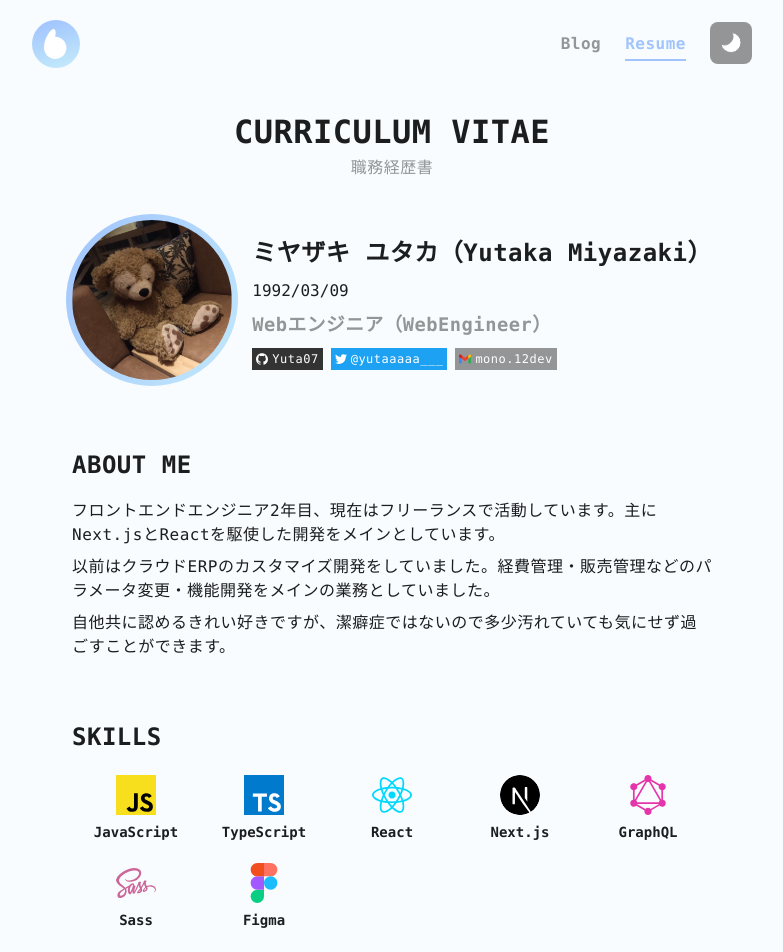
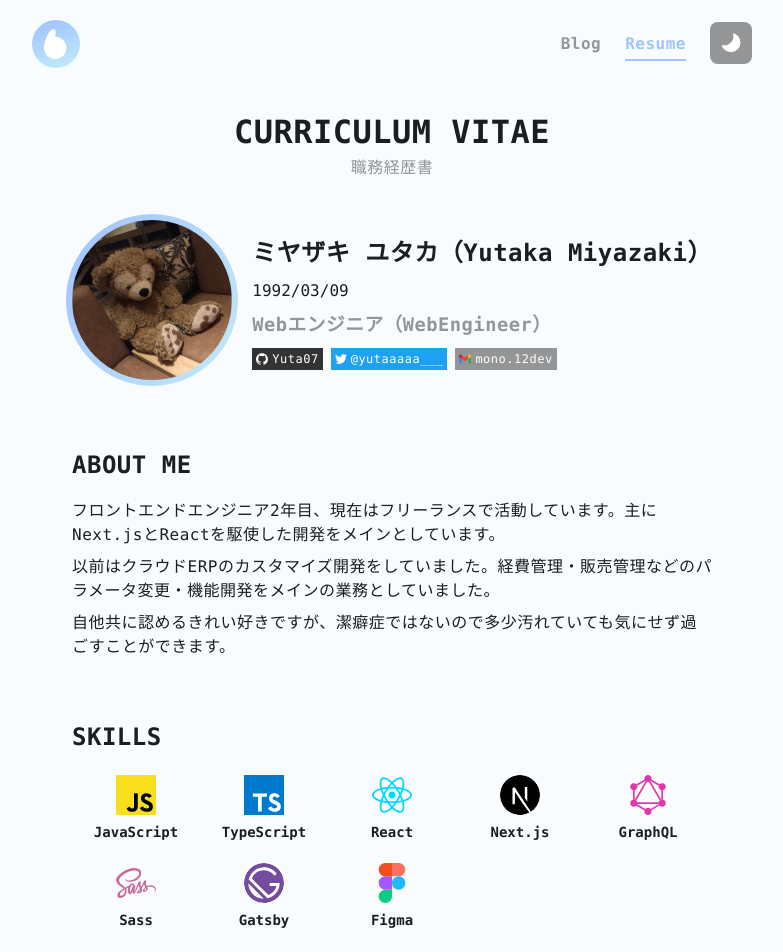
Before and after one commit to Yuta07/asibi, a Next.js app: page /resume in a window 1280 px wide. Shown: the top 952 px of the page, without its empty margins (248-1031 px from the left). Built offline with nearby package versions, Linux system fonts and the light colour scheme.

Commit message:
feat: add skill gatsby

```diff
--- a/components/resume/Skills.module.scss
+++ b/components/resume/Skills.module.scss
@@ -33,7 +33,8 @@
 	letter-spacing: 0;
 }
 
-.nextjs {
+.nextjs,
+.gatsby {
 	border-radius: 50%;
 	background: #ffffff;
 }
--- a/components/resume/Skills.tsx
+++ b/components/resume/Skills.tsx
@@ -8,6 +8,7 @@ const SKILLS = [
 	{ name: 'Next.js', image: 'nextjs' },
 	{ name: 'GraphQL', image: 'graphql' },
 	{ name: 'Sass', image: 'sass' },
+	{ name: 'Gatsby', image: 'gatsby' },
 	{ name: 'Figma', image: 'figma' },
 ]
 
```
Also changed, not shown: public/images/gatsby.svg (added).
